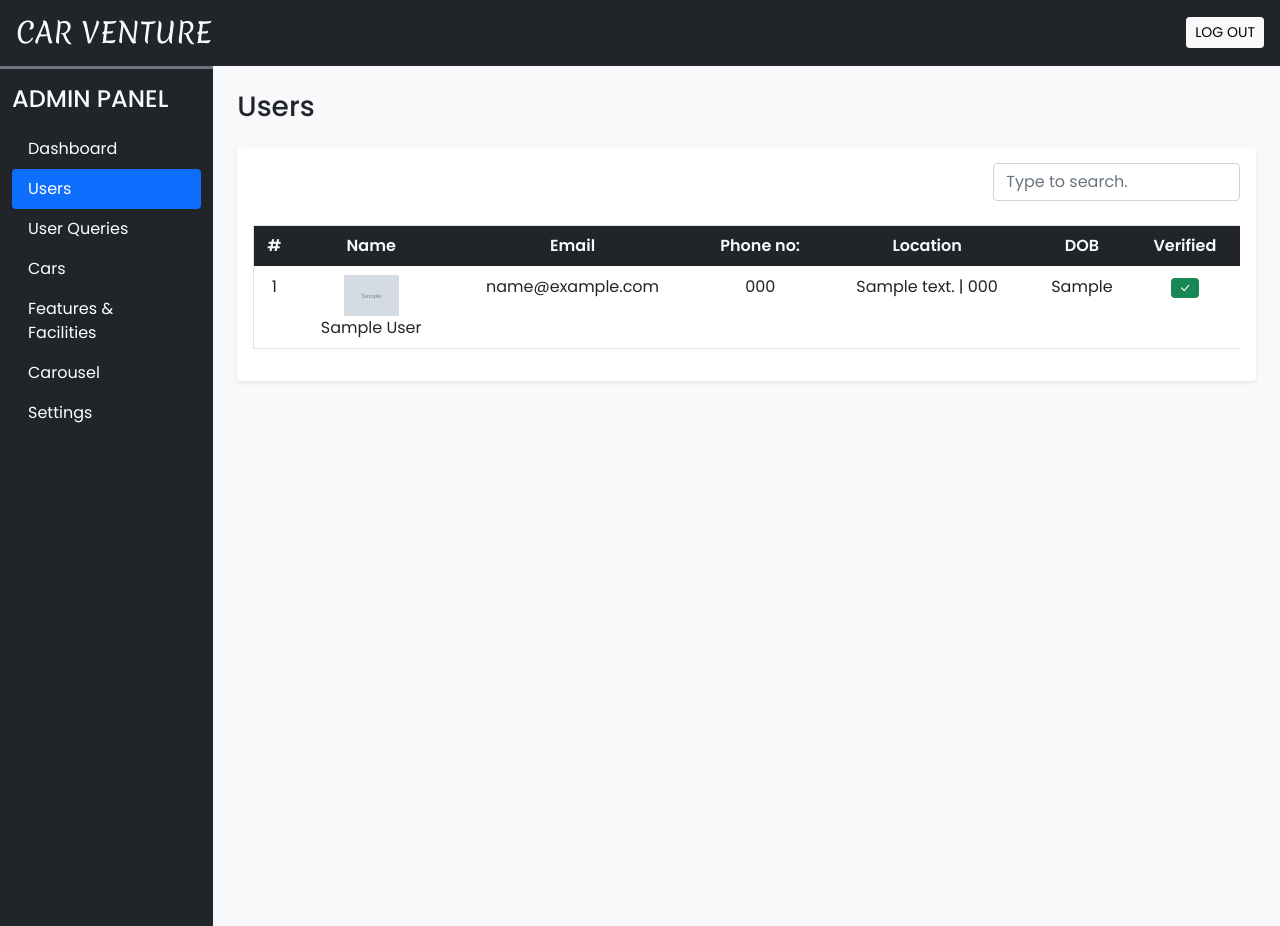
After one commit to Ayon-Biswas/carventureWebsite, a PHP site: page /carventureWebsite/admin/users.php in a window 1280 px wide. The commit adds this page. Run offline with PHP 8.4, Linux system fonts and the light colour scheme; the visitor is signed in with stand-in values (Sample User, id 1); tables that the repository leaves empty or names only in its code hold one stand-in row (values such as "Sample post"); grey boxes marked "Sample" are stand-in pictures.

Commit message:
user management and search added

```diff
--- /dev/null
+++ b/admin/ajax/users.php
@@ -0,0 +1,146 @@
+<?php
+require ('../inc/db_config.php');
+require ('../inc/essentials.php');
+adminLogin();
+
+
+
+if(isset($_POST['get_users'])){
+  $res = selectAll('user_cred');
+  $i=1;
+  $path = USERS_IMG_PATH;
+
+  $data = "";
+
+  while($row = mysqli_fetch_assoc($res))
+  {
+    $del_btn = "<button type='button' onclick='remove_user($row[id])' class='btn btn-danger shadow-none btn-sm'>
+                 <i class='bi bi-trash'></i>
+               </button>";
+
+    //checks if user is verified and the condition is given
+    $verified = "<span class='badge bg-warning'><i class='bi bi-x-lg'></i></span>";
+    if($row['is_verified']){
+      $verified = "<span class='badge bg-success'><i class='bi bi-check-lg'></i></span>";
+      $del_btn = "";
+    }
+
+   //by default a user is acive as he just opened an account
+    $status = "<button onclick='toggle_status($row[id],0)' class='btn btn-dark btn-sm shadow-none'>ban</button>";
+
+    if(!$row['status']){
+      $status = "<button onclick='toggle_status($row[id],1)' class='btn btn-danger btn-sm shadow-none'>unban</button>";
+    }
+    //date is int type.the function strtotime converts string to time. without the function there will be error
+    $date = date("d-m-Y",strtotime($row['datentime']));
+
+    $data.="
+     <tr>
+      <td>$i</td>
+      <td>
+       <img src='$path$row[profile]' width='55px'>
+       <br>
+       $row[name]
+      </td>
+      <td>$row[email]</td>
+      <td>$row[phonenum]</td>
+      <td>$row[address] | $row[pincode]</td>
+      <td>$row[dob]</td>
+      <td>$verified</td>
+      <td>$status</td>
+      <td>$date</td>
+      <td>$del_btn</td>
+     </tr>
+    ";
+    $i++;
+  }
+  echo $data;
+}
+
+
+
+if(isset($_POST['toggle_status'])){ //toggeling user status with button click
+  $frm_data= filteration($_POST);
+
+  $q = "UPDATE `user_cred` SET `status`=? WHERE  `id`=?";
+  $v = [$frm_data['value'],$frm_data['toggle_status']];
+
+  if(update($q,$v,'ii')){
+    echo 1;
+  }
+  else{
+    echo 0;
+  }
+
+}
+
+
+
+if(isset($_POST['remove_user']))
+{
+  $frm_data = filteration($_POST);
+
+  $res = delete("DELETE FROM `user_cred` WHERE `id`=? AND `is_verified`=?",[$frm_data['user_id'],0],'ii'); //we will not delete data from `cars` table.if user has bookings this table will miss match.
+
+  if($res){
+    echo 1;
+  }
+  else{
+    echo 0;
+  }
+}
+
+if(isset($_POST['search_user'])){
+  $frm_data = filteration($_POST);
+  $query = "SELECT * FROM `user_cred` WHERE `name` LIKE ?"; //LIKE operator in sql searches for a pattern in a column
+  $res = select($query,["%$frm_data[name]%"],'s');
+  $i=1;
+  $path = USERS_IMG_PATH;
+
+  $data = "";
+
+  while($row = mysqli_fetch_assoc($res))
+  {
+    $del_btn = "<button type='button' onclick='remove_user($row[id])' class='btn btn-danger shadow-none btn-sm'>
+                 <i class='bi bi-trash'></i>
+               </button>";
+
+    //checks if user is verified and the condition is given
+    $verified = "<span class='badge bg-warning'><i class='bi bi-x-lg'></i></span>";
+    if($row['is_verified']){
+      $verified = "<span class='badge bg-success'><i class='bi bi-check-lg'></i></span>";
+      $del_btn = "";
+    }
+
+   //by default a user is acive as he just opened an account
+    $status = "<button onclick='toggle_status($row[id],0)' class='btn btn-dark btn-sm shadow-none'>ban</button>";
+
+    if(!$row['status']){
+      $status = "<button onclick='toggle_status($row[id],1)' class='btn btn-danger btn-sm shadow-none'>unban</button>";
+    }
+    //date is int type.the function strtotime converts string to time. without the function there will be error
+    $date = date("d-m-Y",strtotime($row['datentime']));
+
+    $data.="
+     <tr>
+      <td>$i</td>
+      <td>
+       <img src='$path$row[profile]' width='55px'>
+       <br>
+       $row[name]
+      </td>
+      <td>$row[email]</td>
+      <td>$row[phonenum]</td>
+      <td>$row[address] | $row[pincode]</td>
+      <td>$row[dob]</td>
+      <td>$verified</td>
+      <td>$status</td>
+      <td>$date</td>
+      <td>$del_btn</td>
+     </tr>
+    ";
+    $i++;
+  }
+  echo $data;
+}
+?>
--- a/admin/inc/header.php
+++ b/admin/inc/header.php
@@ -19,13 +19,16 @@
                             <a class="nav-link text-white" href="dashboard.php">Dashboard</a>
                         </li>
                         <li class="nav-item">
+                            <a class="nav-link text-white" href="users.php">Users</a>
+                        </li>
+                        <li class="nav-item">
+                            <a class="nav-link text-white" href="user_queries.php">User Queries</a>
+                        </li>
+                        <li class="nav-item">
                             <a class="nav-link text-white" href="cars.php">Cars</a>
                         </li>
                         <li class="nav-item">
                             <a class="nav-link text-white" href="feature_facilities.php">Features & Facilities</a>
-                        </li>
-                        <li class="nav-item">
-                            <a class="nav-link text-white" href="user_queries.php">User Queries</a>
                         </li>
                         <li class="nav-item">
                             <a class="nav-link text-white" href="carousel.php">Carousel</a>
--- /dev/null
+++ b/admin/scripts/users.js
@@ -0,0 +1,70 @@
+
+function get_users() {
+    let xhr = new XMLHttpRequest();
+    xhr.open("POST", "ajax/users.php", true);
+    xhr.setRequestHeader('Content-Type', 'application/x-www-form-urlencoded');
+    xhr.onload = function () {
+        document.getElementById('users-data').innerHTML = this.responseText;
+    }
+
+    xhr.send('get_users');
+}
+
+
+function toggle_status(id, val) {
+    let xhr = new XMLHttpRequest();
+    xhr.open("POST", "ajax/users.php", true);
+    xhr.setRequestHeader('Content-Type', 'application/x-www-form-urlencoded');
+
+    xhr.onload = function () {
+        if (this.responseText == 1) {
+            alert('success', 'status toggled');
+            get_users();
+        } else {
+            alert('error', 'Server down');
+        }
+    }
+    xhr.send('toggle_status=' + id + '&value=' + val);
+}
+
+
+
+function remove_user(user_id) {
+    if (confirm("Are you sure you want to remove this user?")) //confirm() method of js shows a dialog box with a message,OK and Cancel button
+    {
+        let data = new FormData();
+        data.append('user_id', user_id);
+        data.append('remove_user', '');
+
+        let xhr = new XMLHttpRequest();
+        xhr.open("POST", "ajax/users.php", true); //we are using FormData.So no need for request header.
+
+        xhr.onload = function () {
+            if (this.responseText == 1) {
+                alert('success', 'User Removed');
+                get_users();
+            } else {
+                alert('error', 'User removal failed!');
+            }
+        }
+        xhr.send(data);
+    }
+
+}
+
+
+function search_user(username)
+{
+    let xhr = new XMLHttpRequest();
+    xhr.open("POST", "ajax/users.php", true);
+    xhr.setRequestHeader('Content-Type', 'application/x-www-form-urlencoded');
+    xhr.onload = function () {
+        document.getElementById('users-data').innerHTML = this.responseText;
+    }
+
+    xhr.send('search_user&name='+username);
+}
+
+window.onload = function () {
+    get_users();
+}
--- /dev/null
+++ b/admin/users.php
@@ -0,0 +1,71 @@
+<?php
+require ('inc/essentials.php');
+require ('inc/db_config.php');
+adminLogin();
+
+?>
+<!DOCTYPE html>
+<html lang="en">
+
+<head>
+  <meta charset="UTF-8">
+  <meta name="viewport" content="width=device-width, initial-scale=1.0">
+  <title>Admin Panel - Users</title>
+  <?php require ('inc/links.php');?>
+</head>
+
+<body class="bg-light">
+  <?php require ('inc/header.php');?>
+
+  <div class="container-fluid" id="main-content">
+    <div class="row">
+      <div class="col-lg-10 ms-auto p-4 overflow-hidden">
+        <h3 class="mb-4">Users</h3>
+
+        <!-- Features section -->
+        <div class="card border-0 shadow-sm mb-4">
+          <div class="card-body">
+
+            <div class="text-end mb-4">
+              <!-- section for searching users from list -->
+              <input type="text" oninput="search_user(this.value)" class="form-control shadow-none w-25 ms-auto" placeholder="Type to search.">
+            </div>
+
+            <div class="table-responsive">
+              <table class="table table-hover border text-center" style="min-width: 1300px;">
+                <thead>
+                  <tr class="bg-dark text-light">
+                    <th scope="col">#</th>
+                    <th scope="col">Name</th>
+                    <th scope="col">Email</th>
+                    <th scope="col">Phone no:</th>
+                    <th scope="col">Location</th>
+                    <th scope="col">DOB</th>
+                    <th scope="col">Verified</th>
+                    <th scope="col">Status</th>
+                    <th scope="col">Date</th>
+                    <th scope="col">Action</th>
+                  </tr>
+                </thead>
+                <tbody id="users-data">
+                </tbody>
+              </table>
+            </div>
+
+          </div>
+        </div>
+
+      </div>
+    </div>
+  </div>
+
+
+
+
+
+  <?php require ('inc/scripts.php');?>
+  <script src="scripts/users.js"></script>
+
+</body>
+
+</html>
```
Also changed, not shown: images/users/IMG_11330.jpeg (added).
